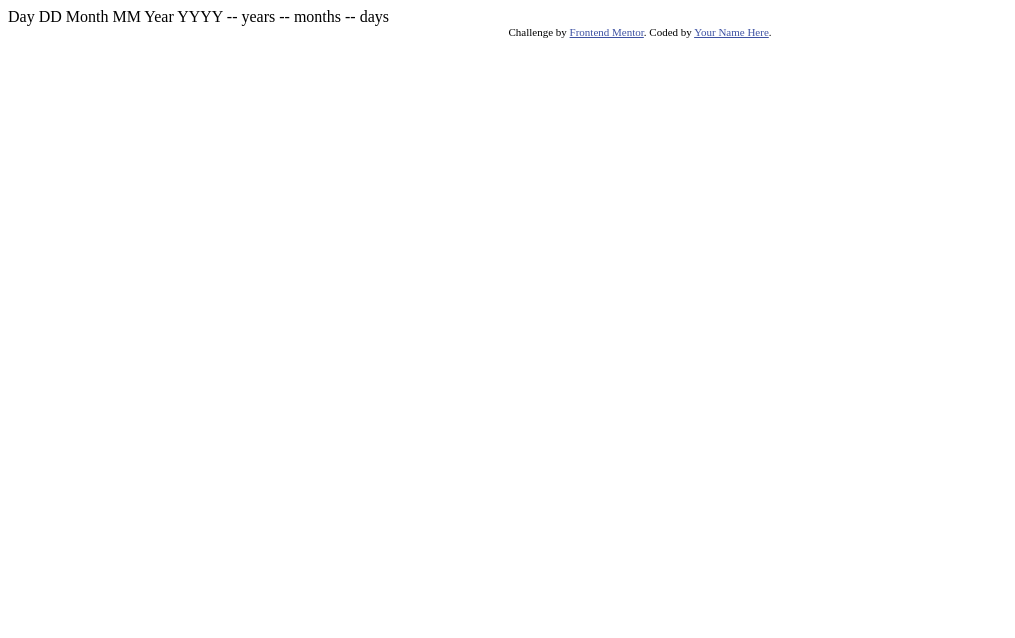
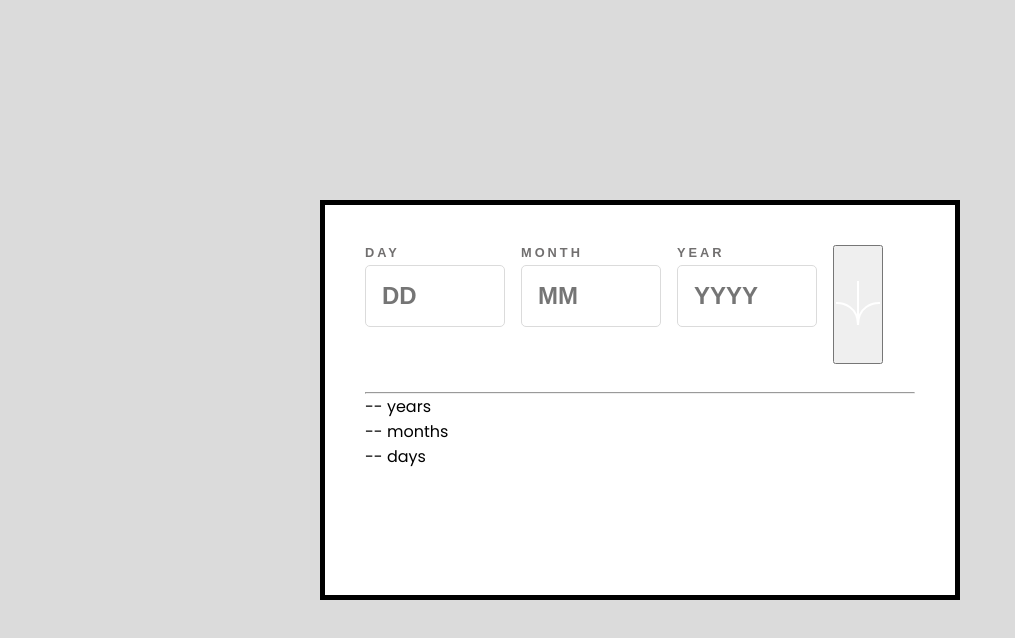
Before and after one commit to Mohamed-Ahlam/age-calculator, a plain HTML site: page index.html in a window 1280 px wide. Shown: the whole page, without its empty margins (0-1015 px from the left). Drawn offline with Linux system fonts and the light colour scheme; a web font is replaced by a local one.

Commit message:
created form  and added error messages and styling

```diff
--- a/index.html
+++ b/index.html
@@ -5,33 +5,60 @@
   <meta name="viewport" content="width=device-width, initial-scale=1.0"> <!-- displays site properly based on user's device -->
 
   <link rel="icon" type="image/png" sizes="32x32" href="./assets/images/favicon-32x32.png">
+  <link rel="stylesheet" href="./style.css"/>
 
   <title>Frontend Mentor | Age calculator app</title>
-
-  <!-- Feel free to remove these styles or customise in your own stylesheet 👍 -->
-  <style>
-    .attribution { font-size: 11px; text-align: center; }
-    .attribution a { color: hsl(228, 45%, 44%); }
-  </style>
 </head>
 <body>
 
-  Day
-  DD
+  <div class="flex">
+    <section class="formContainer">
+      <form id="ageForm" novalidate>
+        <div class="input" for="dayInput">
+          <label for="day">DAY</label>
+          <input type="text" id="day" maxlength="2" pattern="^(0?[1-9]|[12][0-9]|3[01])$" title="Please enter a valid day (1-31)" placeholder="DD" required/>
+          <p id='dayError' class="errorMessage"></p>
+        </div>
+        <div class="input" for="monthInput">
+          <label for="month">MONTH</label>
+          <input type="text" id="month" maxlength="2" pattern="^(0?[1-9]|1[012])$" title="Please enter a valid month (1-12)" placeholder="MM" required/>
+          <p id='monthError' class="errorMessage"></p>
+        </div>
+        <div class="input" for="dayInput">
+          <label for="year">YEAR</label>
+          <input type="text" id="year" maxlength="4" title="Please enter a valid year (not the future years)" placeholder="YYYY" required/>
+          <p id='yearError' class="errorMessage"></p>
+        </div>
 
-  Month
-  MM
+      <button type="submit"  >
+      <img src="./assets/images/icon-arrow.svg" style="color:blueviolet"/>
+      </button>
+      </form>
+    </section>
 
-  Year
-  YYYY
+    <hr/>
 
-  -- years
-  -- months
-  -- days
+    <!-- <section>
+      <hr/>
+    </section> -->
 
-  <div class="attribution">
-    Challenge by <a href="https://www.frontendmentor.io?ref=challenge" target="_blank">Frontend Mentor</a>.
-    Coded by <a href="#">Your Name Here</a>.
+    <section class="displayResults">
+
+      <div id="displayYears">
+        <span>--</span>
+        <span>years</span>
+      </div>
+      <div id="displayMonths">
+        <span>--</span>
+        <span>months</span>
+      </div>
+      <div id="displayDays">
+        <span>--</span>
+        <span>days</span>
+      </div>
+    </section>
   </div>
 </body>
+
+<script src="script.js"></script>
 </html>
--- /dev/null
+++ b/script.js
@@ -0,0 +1,95 @@
+const ageForm = document.getElementById("ageForm");
+const day = document.getElementById('day')
+const month = document.getElementById("month");
+const year = document.getElementById("year");
+
+
+
+const dayError = document.getElementById("dayError");
+const monthError = document.getElementById("monthError");
+const yearError = document.getElementById("yearError");
+
+
+ageForm.addEventListener("submit", function (e) {
+  e.preventDefault();
+  // validation
+  let valid = true;
+
+  //reset error mesg for day
+  dayError.textContent = "";
+  day.classList.remove("error");
+  dayError.classList.remove("visible");
+
+  // reset error msg for month
+  monthError.textContent = "";
+  month.classList.remove("error");
+  monthError.classList.remove("visible");
+
+  // reset error msg for year
+  yearError.textContent = "";
+  year.classList.remove("error");
+  yearError.classList.remove("visible");
+
+  if (!day.checkValidity()) {
+    if (day.value == "") showError(dayError, day, "This feild is required");
+    else showError(dayError, day, "Must be a valid day");
+    valid = false;
+  }
+
+  if (!month.checkValidity()) {
+    if (month.value == "") showError(monthError, month, "This feild is required");
+    else showError(monthError, month, "Must be a valid month");
+    valid = false;
+  }
+
+    const yearValue = year.value.trim();
+    const currYear = new Date().getFullYear();
+
+    if (year.value == "") {
+        showError(yearError, year, "This feild is required")
+        valid = false;
+    }
+    // Check if it's not a valid 4-digit number
+    else if (!/^\d{4}$/.test(yearValue)) {
+        showError(yearError, year, "Enter a valid 4-digit year");
+        valid = false;
+    }
+    // Check if year is in the future
+    else if (parseInt(yearValue) > currYear) {
+        showError(yearError, year, "Must be the current year or earlier");
+        valid = false;
+    }
+
+
+  if (valid) {
+    findOutAge();
+    alert("Form is valid!");
+  }
+});
+
+function showError(errorMsg, input, message) {
+    errorMsg.textContent = message;
+    errorMsg.classList.add("visible");
+    input.classList.add("error");
+}
+
+function findOutAge() {
+  /*
+        aug 13 2000
+        july 11 2025
+        your age is 24 years, 11 months, and 11 days
+    */
+
+  const currentDate = new Date();
+
+    // 2025 - 2000
+    // aug 24 till july 25
+
+    // since aug didnt come yet figure out when itll come but
+    if (month > currentDate.getMonth()) {
+    let yearResult = (currentDate.getFullYear() - year.value) - 1
+        let monthResult = (currentDate.getMonth() - 1)
+
+
+    }
+}
--- /dev/null
+++ b/style.css
@@ -0,0 +1,117 @@
+@font-face {
+    font-family: 'Poppins'; /* You can choose any name for the font family */
+    src: url('./assets/fonts/Poppins-Regular.ttf') format('truetype');
+    font-weight: normal;
+    font-style: normal;
+  }
+  @font-face {
+    font-family: 'Poppins';
+    src: url('./assets//fonts/Poppins-Bold.ttf') format('truetype');
+    font-weight: 700;
+    font-style: normal;
+  }
+
+  @font-face {
+    font-family: 'Poppins';
+    src: url('./assets/fonts/Poppins-ExtraBold.ttf') format('truetype');
+    font-weight: 800;
+    font-style: normal;
+  }
+
+  *{
+    margin: 0;
+    padding: 0;
+    box-sizing: border-box;
+}
+html, body{
+    height: 100vh;
+}
+body{
+    background-color: hsl(0, 0%, 86%);
+    font-family: 'Poppins', sans-serif;
+    display: flex;
+    justify-content: center;
+    align-items: center;
+
+}
+.flex{
+    border: 5px solid black;
+
+    background-color: hsl(0, 100%, 100%);
+    display: flex;
+    flex-direction: column;
+    padding: 40px;
+
+
+    width: 50%;
+    height: 50%;
+
+}
+
+form{
+    display: flex;
+    flex-direction: row;
+    /* gap: 20px; */
+    color: hsl(0, 1%, 44%);
+    margin-bottom: 5%;
+}
+
+button{
+    display: block;
+}
+
+div > label{
+    display: block;
+    font-size: 0.8rem;
+    font-weight: 600;
+    letter-spacing: 3px;
+
+    margin-bottom:5px;
+}
+div > input{
+    font-size: 1.5rem;
+    font-weight: 700;
+
+    width:140px;
+    border: 1px solid hsl(0, 0%, 86%);
+    border-radius: 5px;
+
+    padding: 1rem;
+    margin-right: 1rem;
+    margin-bottom: 5px;
+
+}
+
+div > input:focus{
+    border-color: hsl(259, 100%, 65%);
+    outline: none;
+
+}
+
+/* targets the inputs border */
+.error{
+    border-color: hsl(0, 100%, 67%);
+    outline: none;
+}
+/* targets the p element underneeth input */
+.errorMessage {
+    height: 2rem; /* Reserve space */
+    color: red;
+    font-size: 0.7rem;
+    font-style: italic;
+    visibility: hidden; /* Keeps space reserved */
+  }
+
+  .errorMessage.visible {
+    visibility: visible; /* Show error without shifting layout */
+  }
+
+
+/*
+2. for form
+    - how to have it horizontal
+    - how to have label above input
+    - how to style input box
+3. how to include the purple image
+1. how to make the container into the middle lf the page
+*/
```
Also changed, not shown: 1 other file.
